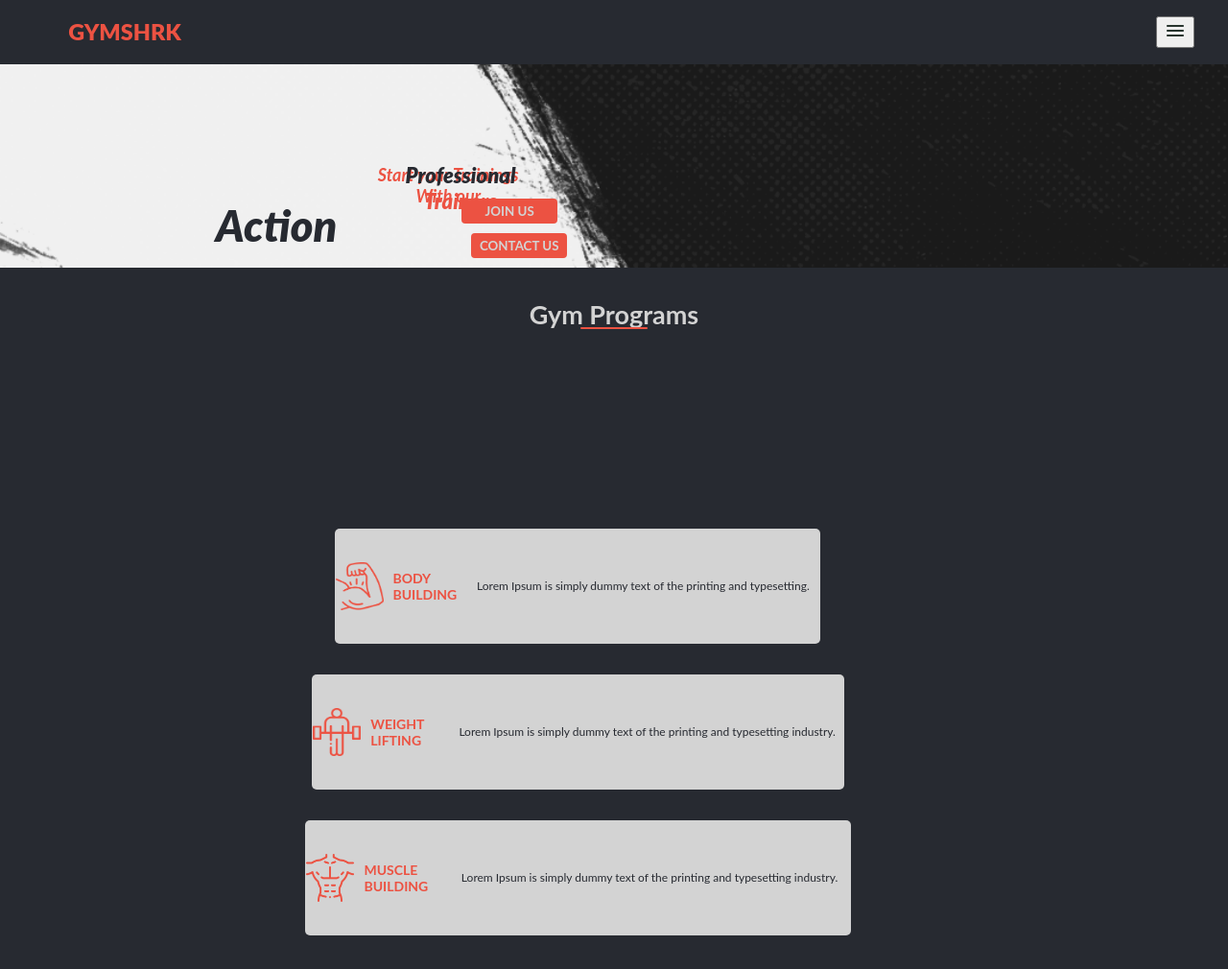
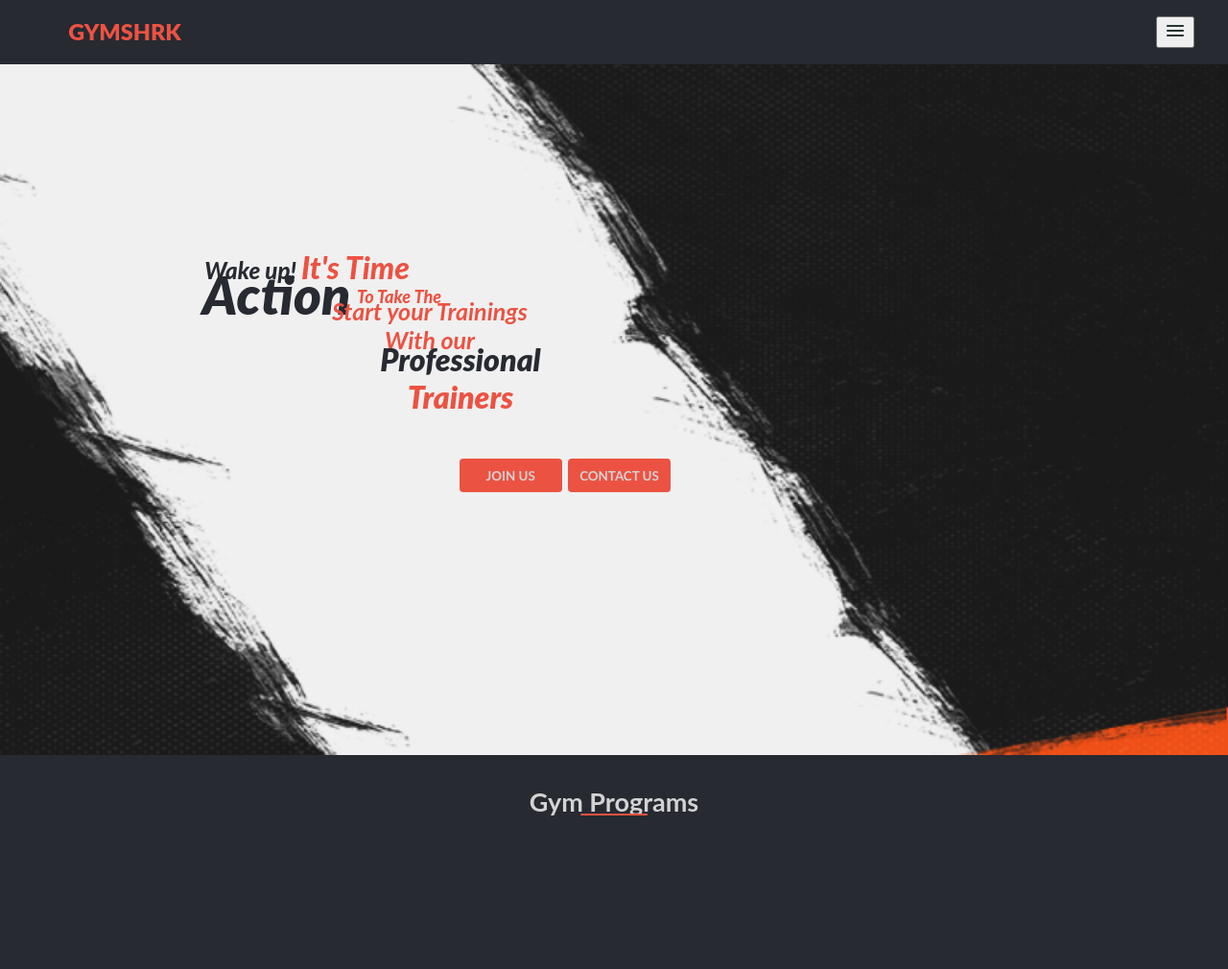
Before and after one commit to Rifat8080/mahadi_capstone_project_1, a website: page HTML pages/home.html in a window 1280 px wide. Shown: the top 1010 px of the page at 96% size. Drawn offline with Linux system fonts and the light colour scheme.

Commit message:
mobile version finshed about and home page

```diff
--- a/Stylesheets pages/home.css
+++ b/Stylesheets pages/home.css
@@ -246,6 +246,7 @@ font-style: bold;
     flex-direction: column;
     justify-content:space-around;
     align-items: space-between;
+    width: 100%;
 
 }
 .skill-categories {
@@ -387,3 +388,168 @@ font-style: bold;
     padding-left: 15%;
     line-break:auto;
 }
+
+/* Responsive Breakpoints  425 px*/
+
+@media(min-width:425px) {
+
+/* Home page first Section */
+
+    .first-section{
+    background-image: url(/assets/img/Bg-425px.png);
+    background-repeat: no-repeat;
+    background-size:100%;
+    overflow: hidden;
+    display: flex;
+    flex-direction: column;
+    height: 90vh;
+
+}
+
+.small-title {
+    color: var(--color-secondary);
+    margin-right: 50%;
+    margin-top: 25%;
+    font-size: 20px;
+}
+
+.small-title-inner{
+    color: var(--color-primary);
+    font-size: 26px;
+}
+
+.big-title{
+font-family: var(--fonts);
+font-style: bold;
+  font-weight: 1000;
+  font-style: italic;
+    font-size: 25px;
+    color: var(--color-secondary);
+    font-size: 45px;
+    margin-right: 55%;
+    margin-top: -8%;
+
+}
+
+.middle-title{
+    font-family: var(--fonts);
+     font-size: 25px;
+    margin-top: -5%;
+    margin-right: 20%;
+    font-style: bold;
+  font-weight: 800;
+  font-style: italic;
+    font-size: 18px;
+    color: var(--color-primary);
+}
+
+.small-title-1{
+    color: var(--color-primary);
+    font-family: var(--fonts);
+    font-style: italic;
+    font-size: 20px;
+    margin-top: -8%;
+    margin-right: 38%
+
+}
+
+.small-title-2{
+    color: var(--color-secondary);
+    font-family: var(--fonts);
+    font-weight: 900;
+    font-style: italic;
+    font-size: 24px;
+    margin-top: -4%;
+    margin-right: 38%;
+}
+
+
+.first-section-btn{
+    display: flex;
+    flex-direction: row ;
+    margin-right: 8%;
+    margin-top: 1%;
+}
+
+.join{
+
+    /* padding: 10% 10%;
+    border-radius: 4px;
+    width: 100%; */
+    width: 110px;
+    height: 35px;
+}
+
+.contact{
+   width: 110px;
+    height: 35px;
+}
+
+
+.first-section-btn .contact{
+    margin-left: 3%;
+}
+
+
+}
+
+
+/* Resposnsive breakpoint 768px */
+
+@media(min-width:768px){
+
+    /* Home page first Section */
+
+    .first-section{
+    background-image: url(/assets/img/bg-768px.png);
+    background-repeat: no-repeat;
+    background-size: 100%;
+    overflow: hidden;
+    display: flex;
+    flex-direction: column;
+    height:90vh;
+
+}
+
+  .small-title {
+
+    margin-right: 50%;
+    margin-top: 15%;
+    margin-bottom: 8%;
+    font-size: 24px;
+}
+
+.small-title-inner{
+    font-size: 32px;
+}
+
+.big-title{
+
+
+    font-size: 55px;
+    margin-right: 55%;
+    margin-top: -5%;
+
+}
+
+.middle-title{
+
+    margin-top: -8%;
+    margin-right: 35%;
+    font-size: 18px;
+}
+
+.small-title-1{
+    font-size: 25px;
+    margin-top: -6%;
+    margin-right: 30%
+}
+
+.small-title-2{
+
+    font-size: 32px;
+    margin-top: -3%;
+    margin-right: 25%;
+}
+
+}
```
Also changed, not shown: Stylesheets pages/about.css (+86 -0 lines), assets/img/bg-1024.png (renamed from assets/img/bg 1024 px.png), assets/img/bg-1440.png (renamed from assets/img/bg 1440.png), assets/img/bg-768px.png (renamed from assets/img/bg 768px.png).
